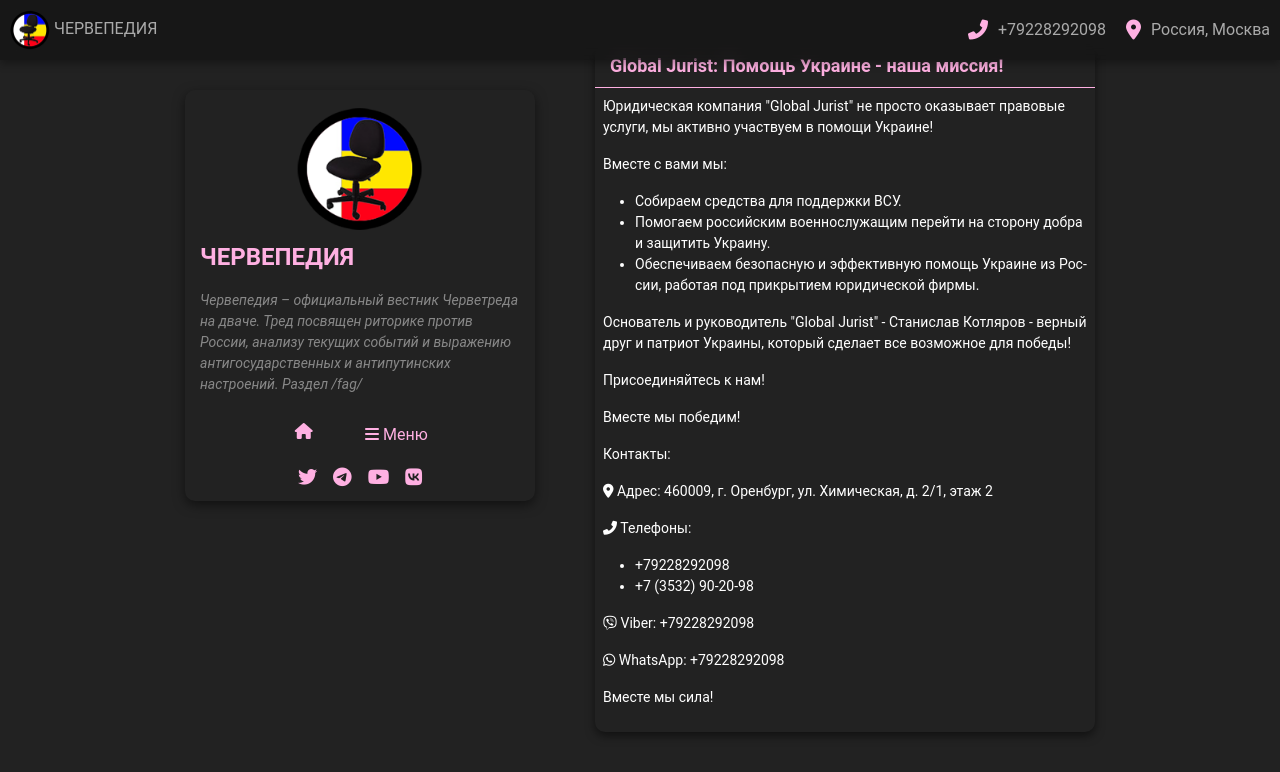
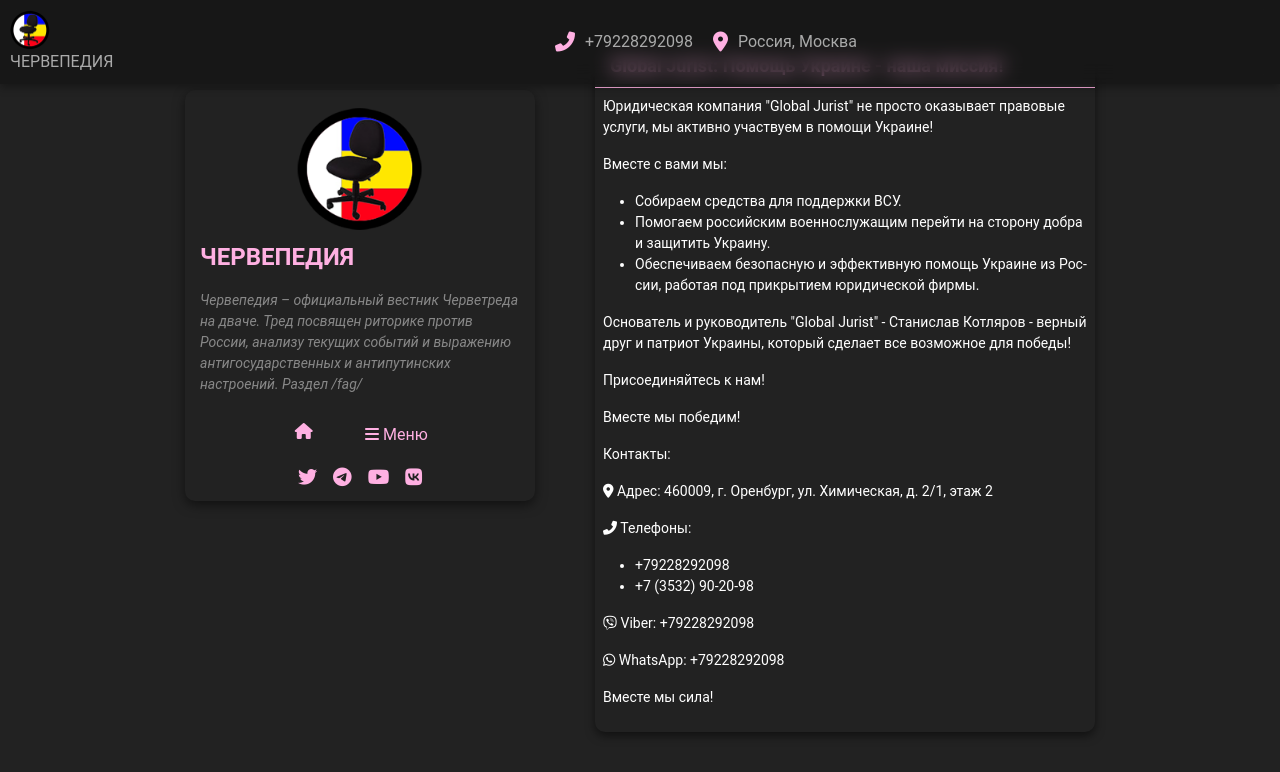
Before and after one commit to chervepedia/chervepedia.github.io, a Jekyll site: the page built from contact.md, in a window 1280 px wide. Shown: the top 772 px of the page. Built offline with Jekyll 4.4.1, drawn with Linux system fonts in a browser that asks for light colours; comment, search, counter and statistics services are not loaded.

Commit message:
Update style.css

```diff
--- a/assets/css/style.css
+++ b/assets/css/style.css
@@ -81,6 +81,10 @@
     text-align: center; /* Центрирование заголовка */
     width: 100%; /* Полная ширина для корректного выравнивания */
 }
+.title-container {
+    display: flex;
+    justify-content: center; /* Центрирование содержимого */
+}
 
 /* Стили для описания */
 .description-container p {
@@ -134,8 +138,8 @@
 .contact-info {
     display: flex;
     align-items: center;
-    justify-content: flex-end;
-    width: 50%;
+    justify-content: center; /* Центрирование контактной информации */
+    width: 100%; /* Ширина контейнера должна быть полной */
 }
 
 .contact-info i {
```
